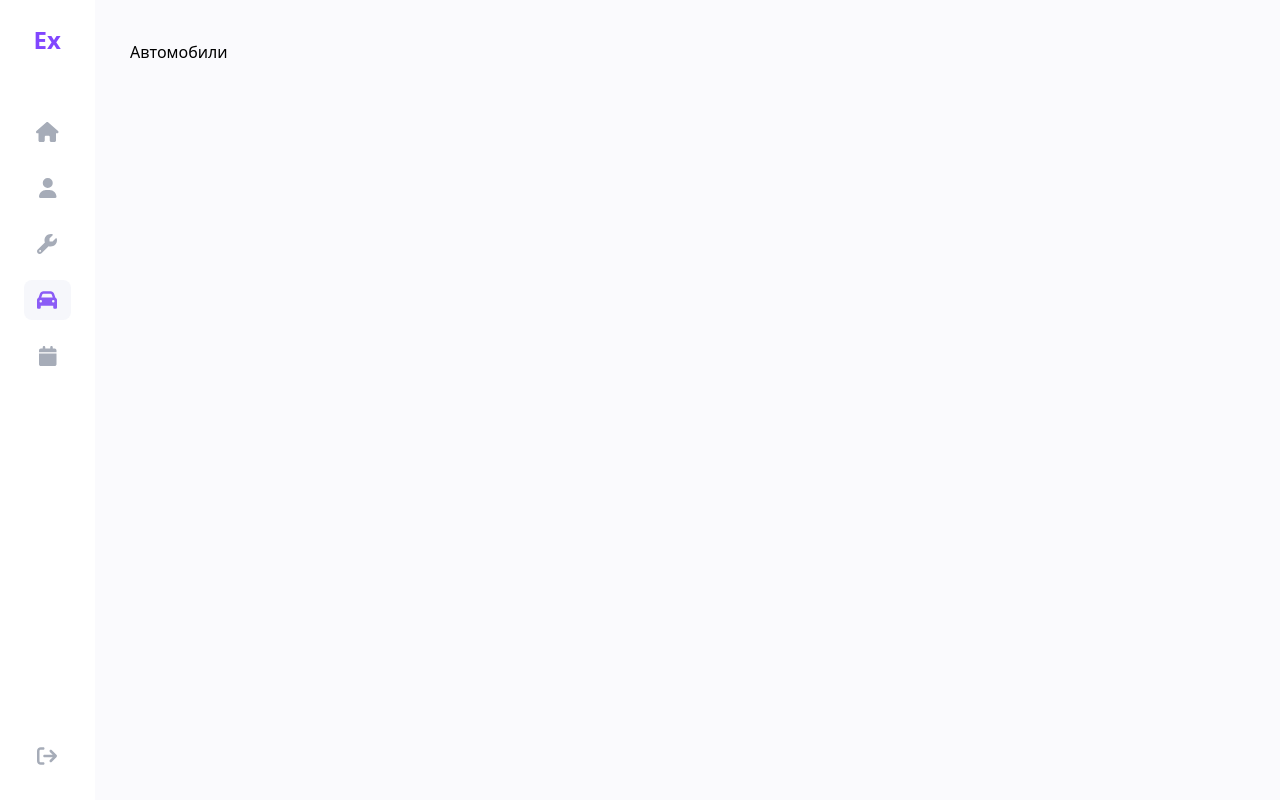
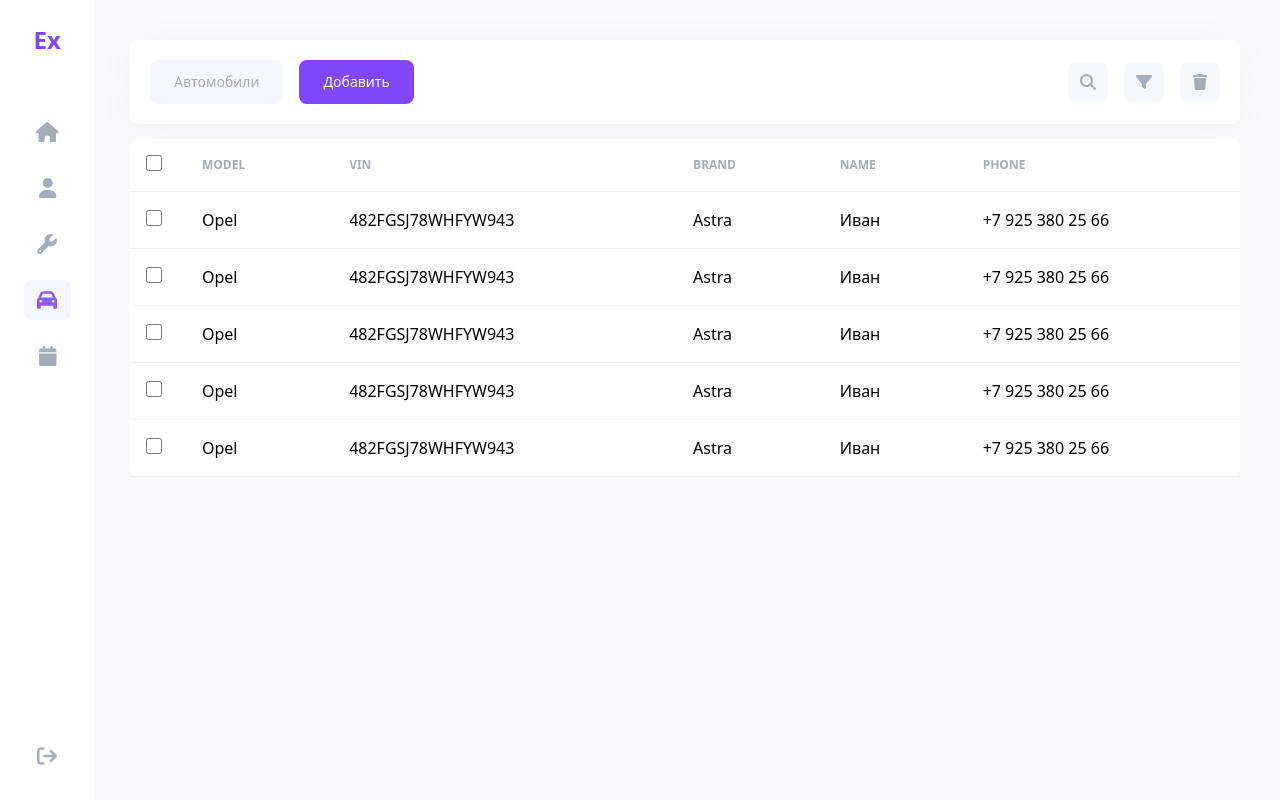
Before and after one commit to distDev/ExAdmin, a Vue app: page /cars in a window 1280 px wide. Built offline with nearby package versions, Linux system fonts and the light colour scheme.

Commit message:
added dynamic tables

```diff
--- a/src/components/table-large/TabelLarge.vue
+++ b/src/components/table-large/TabelLarge.vue
@@ -7,17 +7,24 @@
           <th scope="col" class="p-4">
             <input id="checkbox-all-search" type="checkbox" class="w-4 h-4" />
           </th>
-          <th scope="col" class="py-3 px-6">Марка</th>
-          <th scope="col" class="py-3 px-6">Модель</th>
-          <th scope="col" class="py-3 px-6">VIN</th>
-          <th scope="col" class="py-3 px-6">Имя</th>
-          <th scope="col" class="py-3 px-6">Телефон</th>
+          <th
+            scope="col"
+            class="py-3 px-6"
+            v-for="item in props.tableHeaders"
+            :key="item"
+          >
+            {{ item }}
+          </th>
         </tr>
       </thead>
       <!-- тело таблицы -->
       <tbody>
         <!-- колонна -->
-        <tr class="text-base border-b border-border">
+        <tr
+          class="text-base border-b border-border"
+          v-for="tableBodyItem in props.tableBody"
+          :key="tableBodyItem"
+        >
           <!-- чекбокс -->
           <td class="p-4 w-4">
             <input
@@ -27,53 +34,27 @@
             />
           </td>
           <!-- данные таблицы -->
-          <td class="py-4 px-6">Opel</td>
-          <td class="py-4 px-6">Astra</td>
-          <td class="py-4 px-6">482FGSJ78WHFYW943</td>
-          <td class="py-4 px-6">Олег</td>
-          <td class="py-4 px-6">+7 925 389 25 33</td>
-        </tr>
-
-        <!-- колонна -->
-        <tr class="text-base border-b border-border">
-          <!-- чекбокс -->
-          <td class="p-4 w-4">
-            <input
-              id="checkbox-table-search-1"
-              type="checkbox"
-              class="w-4 h-4"
-            />
+          <td
+            class="py-4 px-6"
+            v-for="childItem in tableBodyItem"
+            :key="childItem"
+          >
+            {{ childItem }}
           </td>
-          <!-- данные таблицы -->
-          <td class="py-4 px-6">Opel</td>
-          <td class="py-4 px-6">Astra</td>
-          <td class="py-4 px-6">482FGSJ78WHFYW943</td>
-          <td class="py-4 px-6">Олег</td>
-          <td class="py-4 px-6">+7 925 389 25 33</td>
-        </tr>
-
-        <!-- колонна -->
-        <tr class="text-base border-b border-border">
-          <!-- чекбокс -->
-          <td class="p-4 w-4">
-            <input
-              id="checkbox-table-search-1"
-              type="checkbox"
-              class="w-4 h-4"
-            />
-          </td>
-          <!-- данные таблицы -->
-          <td class="py-4 px-6">Opel</td>
-          <td class="py-4 px-6">Astra</td>
-          <td class="py-4 px-6">482FGSJ78WHFYW943</td>
-          <td class="py-4 px-6">Олег</td>
-          <td class="py-4 px-6">+7 925 389 25 33</td>
         </tr>
       </tbody>
     </table>
   </div>
 </template>
 
-<script setup lang="ts"></script>
+<script setup lang="ts">
+import { computed } from 'vue';
 
-<style scoped></style>
+const props = defineProps<{
+  tableHeaders: string[];
+  tableBody: any;
+
+}>();
+
+console.log(props.tableBody);
+</script>
--- a/src/views/CarsView.vue
+++ b/src/views/CarsView.vue
@@ -1,9 +1,109 @@
 <template>
-  <div>
-    <h2>Автомобили</h2>
+  <div class="flex flex-col gap-[15px]">
+    <div class="w-full">
+      <div
+        class="flex justify-between items-center w-full p-[30px] bg-white rounded-lg shadow-mainShadow px-5 py-5"
+      >
+        <div class="flex gap-4">
+          <div
+            class="bg-lightGrey text-textSecond rounded-lg flex items-center justify-center text-sm font-medium px-6 py-3"
+          >
+            Автомобили
+          </div>
+          <button
+            class="bg-primary text-white rounded-lg flex items-center justify-center text-sm font-medium px-6 py-3 hover:opacity-75"
+          >
+            Добавить
+          </button>
+        </div>
+        <div class="flex gap-4">
+          <div
+            class="bg-lightGrey cursor-pointer rounded-lg h-10 w-10 flex items-center justify-center text-textSecond hover:text-primary"
+          >
+            <font-awesome-icon icon="fa-solid fa-magnifying-glass" />
+          </div>
+          <div
+            class="bg-lightGrey cursor-pointer rounded-lg h-10 w-10 flex items-center justify-center text-textSecond hover:text-primary"
+          >
+            <font-awesome-icon icon="fa-solid fa-filter" />
+          </div>
+          <div
+            class="bg-lightGrey cursor-pointer rounded-lg h-10 w-10 flex items-center justify-center text-textSecond hover:text-primary"
+          >
+            <font-awesome-icon icon="fa-solid fa-trash" />
+          </div>
+        </div>
+      </div>
+    </div>
+    <TabelLarge :table-headers="tableHeaders" :table-body="tableBody" />
   </div>
 </template>
 
-<script setup lang="ts"></script>
+<script setup lang="ts">
+import { computed } from '@vue/reactivity';
+import { ref } from 'vue';
+import TabelLarge from '../components/table-large/TabelLarge.vue';
 
-<style scoped></style>
+const tableData = ref([
+  {
+    id: '412421421',
+    model: 'Opel',
+    brand: 'Astra',
+    vin: '482FGSJ78WHFYW943',
+    name: 'Иван',
+    phone: '+7 925 380 25 66',
+  },
+  {
+    id: 'rgherherhe',
+    model: 'Opel',
+    brand: 'Astra',
+    vin: '482FGSJ78WHFYW943',
+    name: 'Иван',
+    phone: '+7 925 380 25 66',
+  },
+  {
+    id: '41253terherh',
+    model: 'Opel',
+    brand: 'Astra',
+    vin: '482FGSJ78WHFYW943',
+    name: 'Иван',
+    phone: '+7 925 380 25 66',
+  },
+  {
+    id: '4125343gjterherh',
+    model: 'Opel',
+    brand: 'Astra',
+    vin: '482FGSJ78WHFYW943',
+    name: 'Иван',
+    phone: '+7 925 380 25 66',
+  },
+  {
+    id: '41253ttterherh',
+    model: 'Opel',
+    brand: 'Astra',
+    vin: '482FGSJ78WHFYW943',
+    name: 'Иван',
+    phone: '+7 925 380 25 66',
+  },
+]);
+
+// получение header таблицы
+const tableHeaders = ref(['model', 'vin', 'brand', 'name', 'phone']);
+
+// сортировка колонн
+const tableBody = computed(() =>
+  tableData.value.map((item: any) =>
+    tableHeaders.value.map((header: string) => item[header])
+  )
+);
+</script>
+
+<script lang="ts">
+interface IData {
+  model: string;
+  brand: string;
+  vin: string;
+  name: string;
+  phone: string;
+}
+</script>
--- a/src/views/UsersView.vue
+++ b/src/views/UsersView.vue
@@ -35,13 +35,65 @@
         </div>
       </div>
     </div>
-  <TabelLarge />
+    <TabelLarge :table-headers="tableHeaders" :table-body="tableBody" />
   </div>
-
 </template>
 
 <script setup lang="ts">
+import { computed } from '@vue/reactivity';
+import { ref } from 'vue';
 import TabelLarge from '../components/table-large/TabelLarge.vue';
+
+const tableData = ref([
+  {
+    id: '412421421',
+    статус: 'Подтвержден',
+    записи: '0',
+    автомобили: '2',
+    имя: 'Иван',
+    телефон: '+7 925 380 25 66',
+  },
+  {
+    id: 'rgherherhe',
+    статус: 'Подтвержден',
+    записи: '0',
+    автомобили: '2',
+    имя: 'Иван',
+    телефон: '+7 925 380 25 66',
+  },
+  {
+    id: '41253terherh',
+    статус: 'Подтвержден',
+    записи: '0',
+    автомобили: '2',
+    имя: 'Иван',
+    телефон: '+7 925 380 25 66',
+  },
+  {
+    id: '4125343gjterherh',
+    статус: 'Подтвержден',
+    записи: '0',
+    автомобили: '2',
+    имя: 'Иван',
+    телефон: '+7 925 380 25 66',
+  },
+  {
+    id: '41253ttterherh',
+    статус: 'Подтвержден',
+    записи: '0',
+    автомобили: '2',
+    имя: 'Иван',
+    телефон: '+7 925 380 25 66',
+  },
+]);
+
+// header таблицы
+const tableHeaders = ref(['имя', 'телефон', 'записи', 'автомобили', 'статус']);
+
+// сортировка колонн
+const tableBody = computed(() =>
+  tableData.value.map((item: any) =>
+    tableHeaders.value.map((header: string) => item[header])
+  )
+);
 </script>
-
-<style scoped></style>
```
Lines whose indentation alone changed are shown as unchanged.
